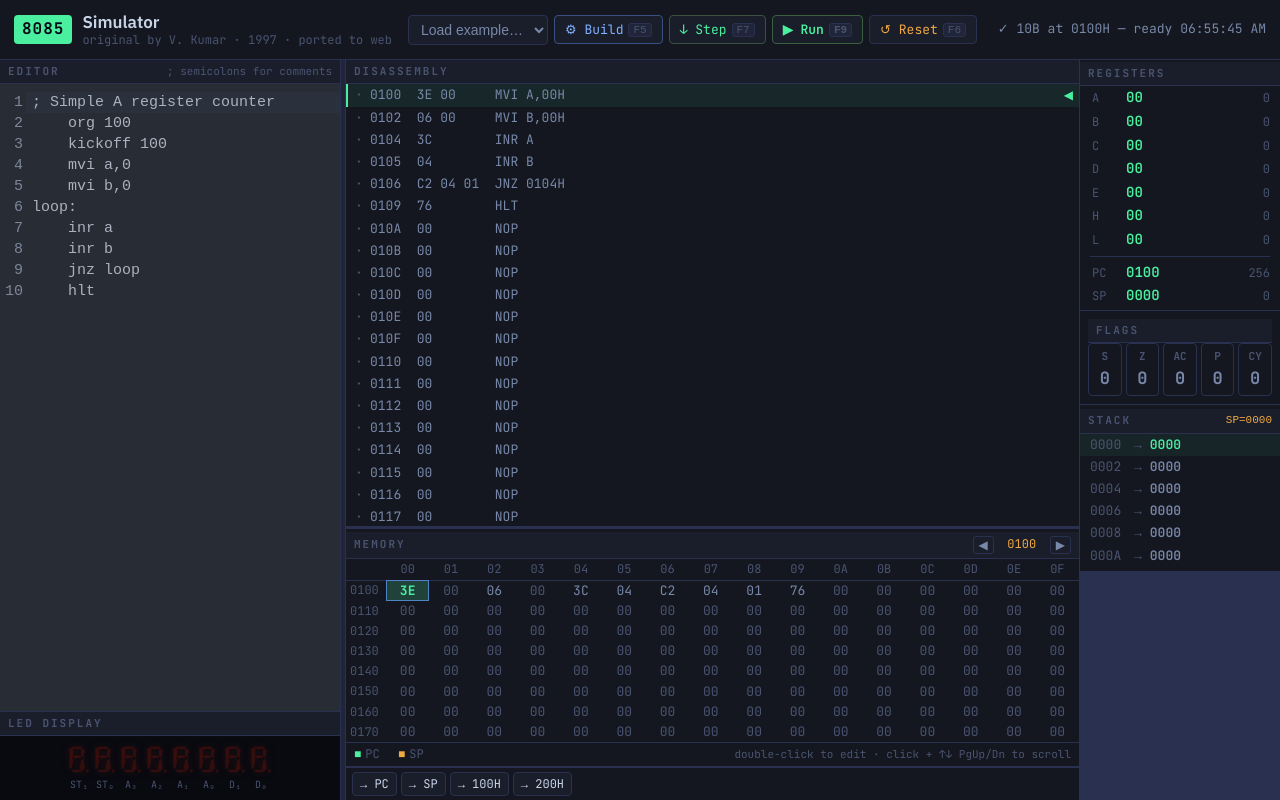
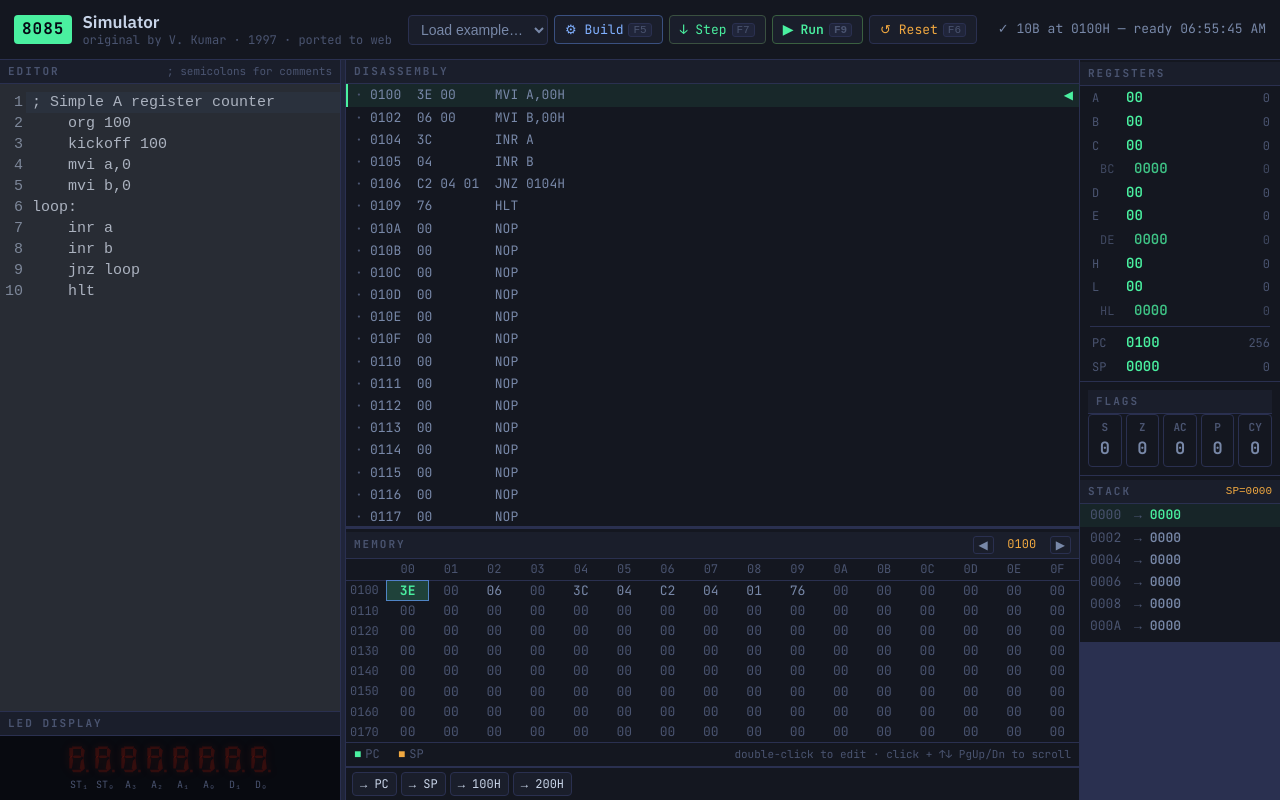
Before and after one commit to selfmodify/sim8085wasm, a React (Vite) app in the folder web/: page / in a window 1280 px wide. Built offline with nearby package versions, Linux system fonts and the light colour scheme; the HTML template or start-up script is replaced by a standard one.

Commit message:
add 16-bit register pair rows BC, DE, HL to register panel

```diff
--- a/web/src/App.css
+++ b/web/src/App.css
@@ -220,6 +220,7 @@ body {
   background: rgba(74,240,160,.06);
 }
 .reg-row.wide {}
+.reg-row.pair { padding-left: 18px; opacity: .8 }
 .reg-name { color: var(--text3); width: 28px; font-size: 12px }
 .reg-hex  { color: var(--accent); font-weight: 600; width: 40px }
 .reg-dec  { color: var(--text3); font-size: 12px; flex: 1; text-align: right }
--- a/web/src/App.jsx
+++ b/web/src/App.jsx
@@ -341,9 +341,9 @@ function RegPanel({ regs, prev }) {
       </div>
     )
   }
-  function Row16({ name, val, prevVal }) {
+  function Row16({ name, val, prevVal, pair }) {
     return (
-      <div className={`reg-row wide${prevVal !== undefined && val !== prevVal ? ' changed' : ''}`}>
+      <div className={`reg-row wide${pair ? ' pair' : ''}${prevVal !== undefined && val !== prevVal ? ' changed' : ''}`}>
         <span className="reg-name">{name}</span>
         <span className="reg-hex">{hex4(val)}</span>
         <span className="reg-dec">{val}</span>
@@ -354,13 +354,16 @@ function RegPanel({ regs, prev }) {
   return (
     <div className="panel reg-panel">
       <div className="panel-hd">REGISTERS</div>
-      <Row name="A"  val={regs.a}  prevVal={p.a} />
-      <Row name="B"  val={regs.b}  prevVal={p.b} />
-      <Row name="C"  val={regs.c}  prevVal={p.c} />
-      <Row name="D"  val={regs.d}  prevVal={p.d} />
-      <Row name="E"  val={regs.e}  prevVal={p.e} />
-      <Row name="H"  val={regs.h}  prevVal={p.h} />
-      <Row name="L"  val={regs.l}  prevVal={p.l} />
+      <Row   name="A"  val={regs.a}  prevVal={p.a} />
+      <Row   name="B"  val={regs.b}  prevVal={p.b} />
+      <Row   name="C"  val={regs.c}  prevVal={p.c} />
+      <Row16 name="BC" val={(regs.b<<8)|regs.c} prevVal={p.b !== undefined ? (p.b<<8)|p.c : undefined} pair />
+      <Row   name="D"  val={regs.d}  prevVal={p.d} />
+      <Row   name="E"  val={regs.e}  prevVal={p.e} />
+      <Row16 name="DE" val={(regs.d<<8)|regs.e} prevVal={p.d !== undefined ? (p.d<<8)|p.e : undefined} pair />
+      <Row   name="H"  val={regs.h}  prevVal={p.h} />
+      <Row   name="L"  val={regs.l}  prevVal={p.l} />
+      <Row16 name="HL" val={(regs.h<<8)|regs.l} prevVal={p.h !== undefined ? (p.h<<8)|p.l : undefined} pair />
       <div className="reg-sep" />
       <Row16 name="PC" val={regs.pc} prevVal={p.pc} />
       <Row16 name="SP" val={regs.sp} prevVal={p.sp} />
```
